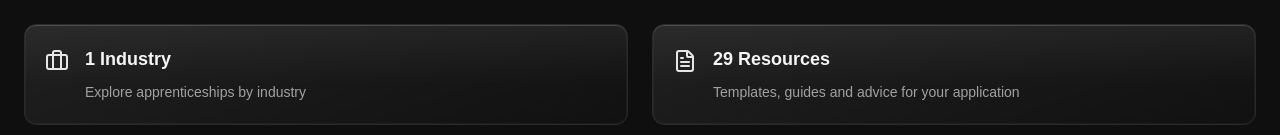
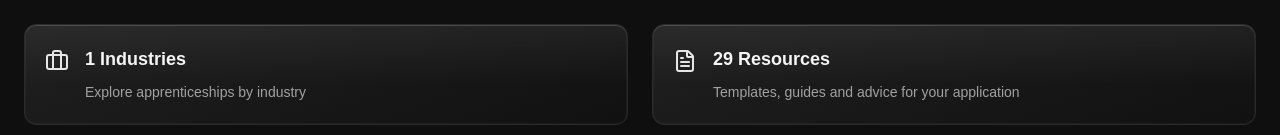
Before and after one commit to NishantBrahmbhatt/aprntcshp, a Next.js app: page / in a window 1280 px wide. Shown: the part 437-572 px from the top of the page. Built offline with nearby package versions, Linux system fonts and the light colour scheme.

Commit message:
changed industry back to industries

```diff
--- a/components/HomePageClient.tsx
+++ b/components/HomePageClient.tsx
@@ -39,7 +39,7 @@ const sectionCards = [
     count: platforms.length,
   },
   {
-    label: "Industry",
+    label: "Industries",
     Icon: Briefcase,
     href: "/industries",
     description: "Explore apprenticeships by industry",
```
